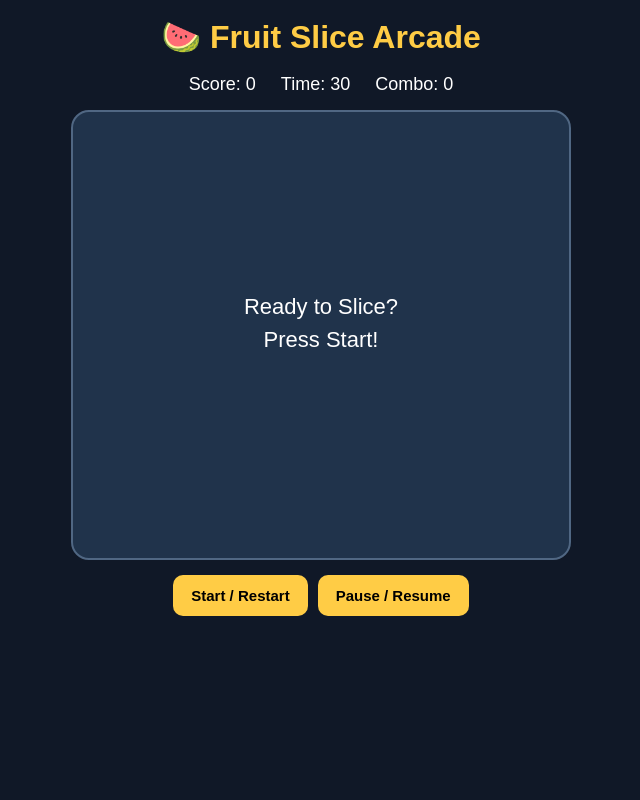
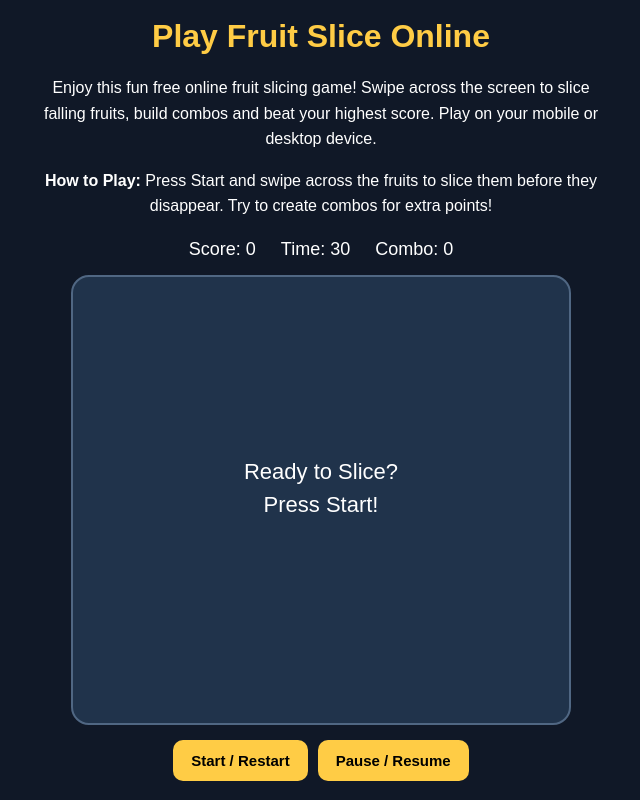
Before and after one commit to manshuthakur505-maker/mini-game-arcade, a plain HTML site: page game.html in a window 1280 px wide. Shown: the whole page, without its empty margins (319-959 px from the left). Drawn offline with Linux system fonts and the light colour scheme.

Commit message:
Improve Game page SEO

```diff
--- a/game.html
+++ b/game.html
@@ -4,7 +4,11 @@
 <head>
 <meta charset="UTF-8">
 <meta name="viewport" content="width=device-width, initial-scale=1">
-<title>Fruit Slice Arcade</title>
+
+<title>Play Fruit Slice Online - Free Arcade Game</title>
+
+<meta name="description" content="Play Fruit Slice, a fun free online arcade game. Swipe to slice fruits, build combos, beat your high score and enjoy playing on mobile or desktop.">
+
 <style>
 *{box-sizing:border-box}
 body{
@@ -37,11 +41,22 @@ button{
  padding:12px 18px;border:0;border-radius:10px;
  background:#ffcc45;font-weight:bold;font-size:15px;
 }
+.instructions{
+ max-width:600px;
+ margin:20px auto;
+ padding:0 15px;
+ line-height:1.6;
+}
 </style>
 </head>
 <body>
 
-<h1>🍉 Fruit Slice Arcade</h1>
+<h1>Play Fruit Slice Online</h1>
+
+<div class="instructions">
+ <p>Enjoy this fun free online fruit slicing game! Swipe across the screen to slice falling fruits, build combos and beat your highest score. Play on your mobile or desktop device.</p>
+ <p><strong>How to Play:</strong> Press Start and swipe across the fruits to slice them before they disappear. Try to create combos for extra points!</p>
+</div>
 
 <div class="stats">
  <div>Score: <span id="score">0</span></div>
```
